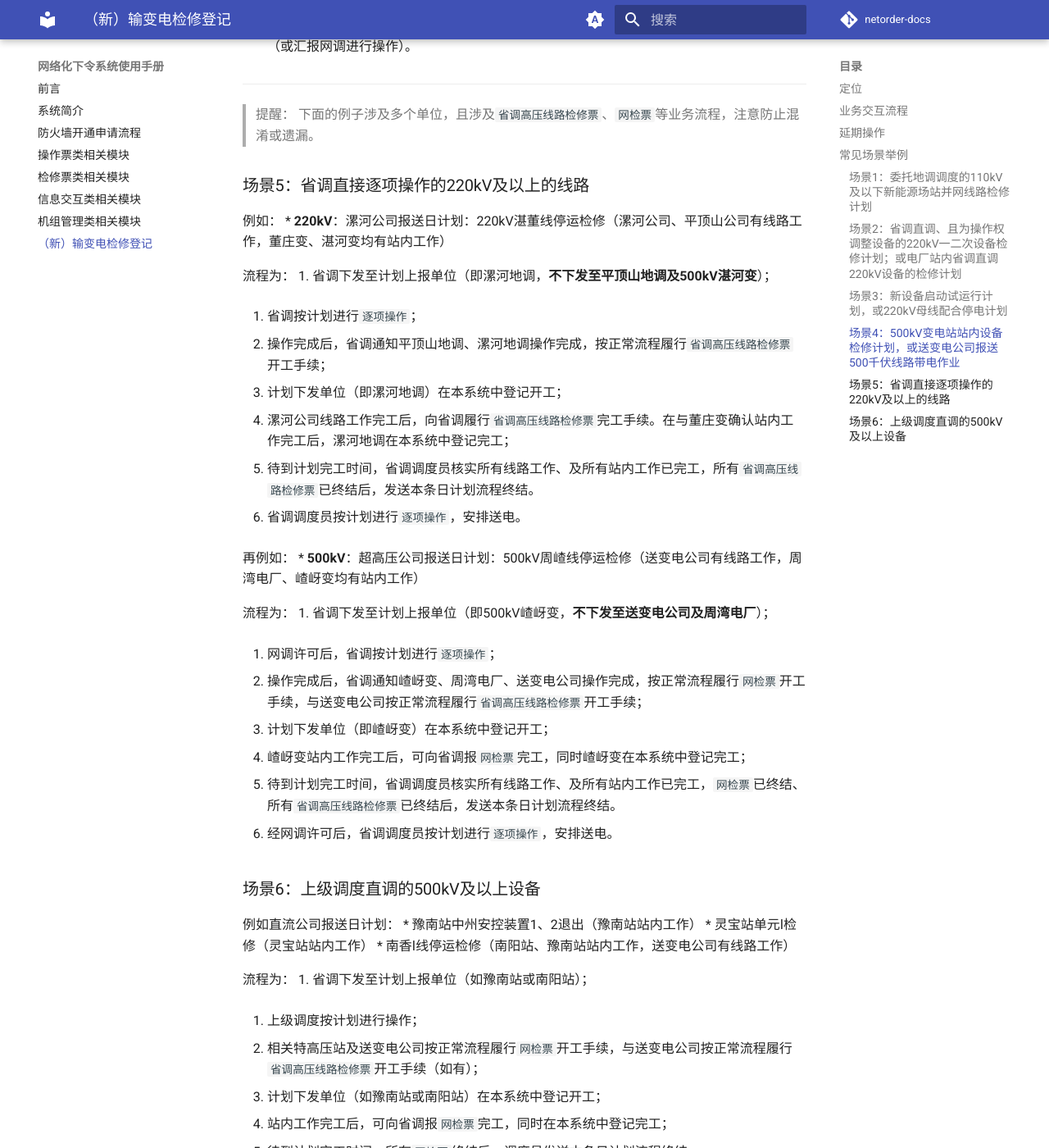
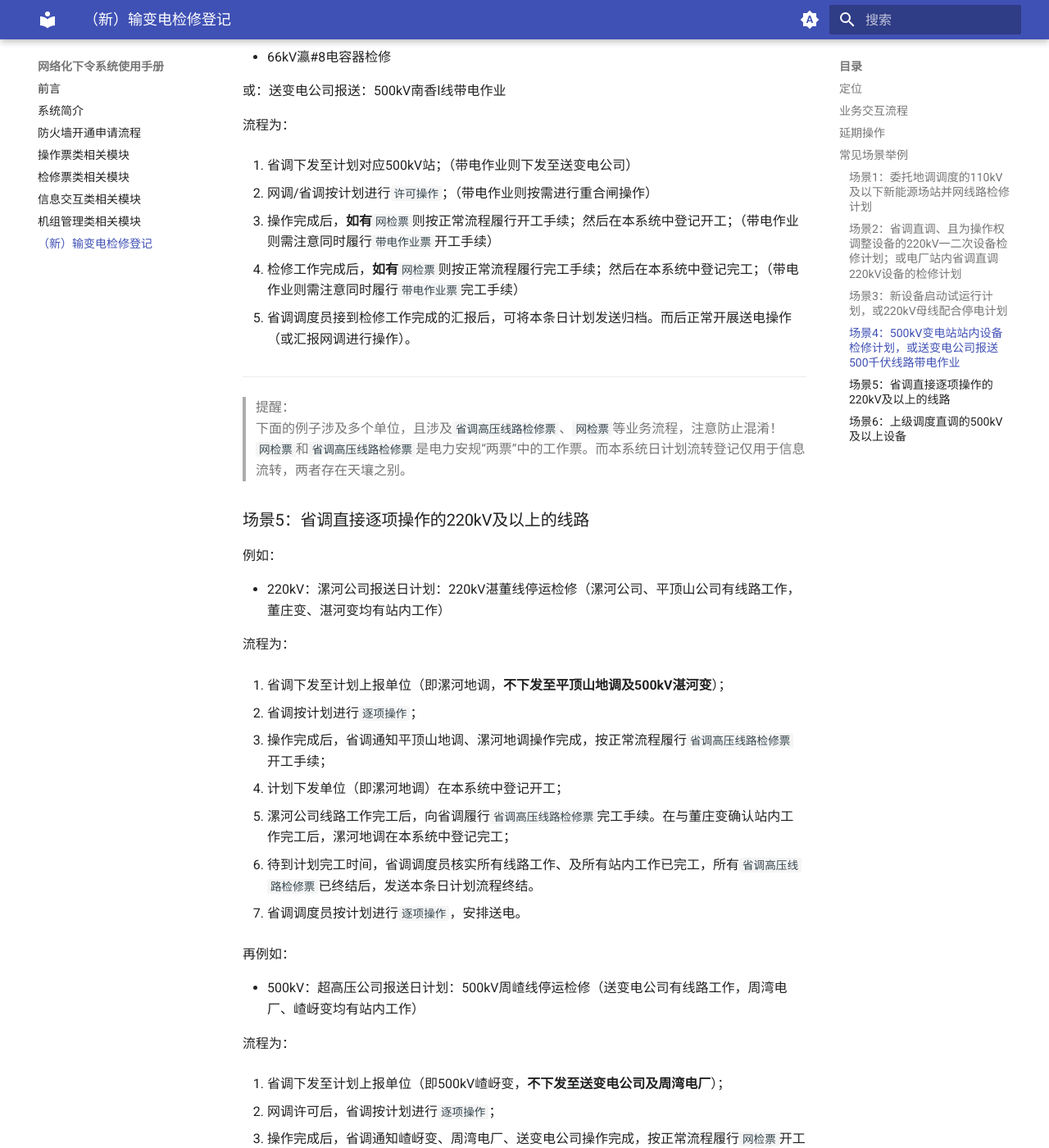
Before and after one commit to majiaqifg/netorder-docs, an MkDocs documentation site: the page built from docs/（新）输变电检修登记.md, in a window 1280 px wide and 1400 px high, scrolled down 2785 px. Shown: the whole window at 82% size. Built offline with MkDocs 1.6.1 and Material for MkDocs 9.7.7, drawn with Linux system fonts in a browser that asks for light colours; comment, search, counter and statistics services are not loaded; some of the changed text lies outside the part shown.

Commit message:
修复了最后一章的bug

```diff
--- a/docs/系统简介.md
+++ b/docs/系统简介.md
@@ -50,8 +50,19 @@
 
 解决方法：调整系统分辨率，按CTRL+鼠标滚轮缩放，将系统分辨率调整至50%-200%进行观察。
 
-### 3. 变电站电脑无法进入网络化下令网页
+### 3. 220kV变电站电脑无法进入网络化下令网页
 
 可能原因：未申请开通防火墙。
 
 解决方法：按照防火墙开通申请流程（`常用下载`中可下载），申请开通防火墙。
+
+### 4. 220kV运维班管辖的变电站变了，签收的运维班需要调整怎么办
+
+解决方法：一个运维班的账号只能签收预发至本班运维的站的逐项票。先确认该变电站对应的新运维班的电脑能否登录系统。
+若能登录，但收不到省调的预发逐项票，联系省调专责修改系统后台逻辑。
+若不能登录，先按前文流程，申请开通防火墙。
+
+### 5. 本单位新进了几名人员，如何为他们开通系统账号？
+
+解决方法：首先确认新进人员已在省调OMS中完成持证上岗考试。在系统中可以查其是否有持证上岗证书。有证书则必有账号。
+若已有证，则无需申请，本系统定期同步人员信息。若无证，则先参加持证上岗考试。
--- a/docs/（新）输变电检修登记.md
+++ b/docs/（新）输变电检修登记.md
@@ -2,7 +2,9 @@
 
 ## 定位
 
-应调度处领导要求，为推动OMS日计划中计划闭环，在网络化下令中开发了本模块，可实现已达到调度执行环节的输变电检修计划的相关流程管理，并最终实现日计划的统一闭环管理。
+应调度处领导要求，为推动OMS日计划中计划闭环，在网络化下令中开发了本模块。
+
+主要用于现已达到调度执行环节的输变电检修计划的相关流程管理，并最终实现日计划的统一闭环。
 
 > **注意：
 本登记流程不是检修票
@@ -15,9 +17,9 @@
 对于某条已批准的日计划流程，正常交互流程为：
 
 1. 下发：省调调度员接到计划处送通知的次日检修计划后，需要将本条计划通过网络化系统下发，默认下发至上报单位，无需像网检票一样现场签收后调度员确认再发送至`待开工`流程。
-    >提醒：
-    > * 默认下发单位为计划上报单位，若需调整可手动调整。
-    > * 批量下发功能正在开发中，计划3月上线。
+
+>提醒：
+>默认下发单位为计划上报单位，若需调整可手动调整。批量下发均使用默认单位。
 
 2. 开工登记：厂站、地调等计划上报单位，在现场开工后，需要及时在系统登记开工。该流程无需调度员手动确认，但可手动退回；
 
@@ -54,11 +56,12 @@
 ### 场景2：省调直调、且为操作权调整设备的220kV一二次设备检修计划；或电厂站内省调直调220kV设备的检修计划
 
 例如：
-* 濮阳供电公司报送日计划：沃220kV西母PT检修
-* 洛阳供电公司报送日计划：220kV九兴线停运检修
-* 焦作供电公司报送日计划：220kV阳洛变退出第二套母差
-* 三门峡供电公司报送日计划：220kV虢都变双套稳控装置轮退
-* 棉山电厂报送日计划：棉220kV北母西段停运检修
+
+- 濮阳供电公司报送日计划：沃220kV西母PT检修
+- 洛阳供电公司报送日计划：220kV九兴线停运检修
+- 焦作供电公司报送日计划：220kV阳洛变退出第二套母差
+- 三门峡供电公司报送日计划：220kV虢都变双套稳控装置轮退
+- 棉山电厂报送日计划：棉220kV北母西段停运检修
 
 此类场景流程与前文类似，为：
 
@@ -73,8 +76,9 @@
 ### 场景3：新设备启动试运行计划，或220kV母线配合停电计划
 
 例如：
-* 焦作供电公司报送日计划：220kV阳洛变#2主变启动试运行
-* 濮阳供电公司报送日计划：策220kV南母腾空备用，配合新线路启动试运行
+
+- 焦作供电公司报送日计划：220kV阳洛变#2主变启动试运行
+- 濮阳供电公司报送日计划：策220kV南母腾空备用，配合新线路启动试运行
 
 流程为：
 
@@ -87,10 +91,11 @@
 ### 场景4：500kV变电站站内设备检修计划，或送变电公司报送500千伏线路带电作业
 
 例如，超高压公司报送如下日计划：
-* 祥5033开关转检修
-* 瀛#2主变本体重瓦斯保护退出
-* 湛220kV北段母线第二套母线保护退出
-* 66kV瀛#8电容器检修
+
+- 祥5033开关转检修
+- 瀛#2主变本体重瓦斯保护退出
+- 湛220kV北段母线第二套母线保护退出
+- 66kV瀛#8电容器检修
 
 或：送变电公司报送：500kV南香Ⅰ线带电作业
 
@@ -108,15 +113,18 @@
 
 ---
 
->提醒：
-> 下面的例子涉及多个单位，且涉及`省调高压线路检修票`、`网检票`等业务流程，注意防止混淆或遗漏。
+> 提醒：
+下面的例子涉及多个单位，且涉及`省调高压线路检修票`、`网检票`等业务流程，注意防止混淆！
+`网检票`和`省调高压线路检修票`是电力安规“两票”中的工作票。而本系统日计划流转登记仅用于信息流转，两者存在天壤之别。
 
 ### 场景5：省调直接逐项操作的220kV及以上的线路
 
 例如：
-* **220kV**：漯河公司报送日计划：220kV湛董线停运检修（漯河公司、平顶山公司有线路工作，董庄变、湛河变均有站内工作）
+
+- 220kV：漯河公司报送日计划：220kV湛董线停运检修（漯河公司、平顶山公司有线路工作，董庄变、湛河变均有站内工作）
 
 流程为：
+
 1. 省调下发至计划上报单位（即漯河地调，**不下发至平顶山地调及500kV湛河变**）；
 
 2. 省调按计划进行`逐项操作`；
@@ -132,9 +140,11 @@
 6. 省调调度员按计划进行`逐项操作`，安排送电。
 
 再例如：
-* **500kV**：超高压公司报送日计划：500kV周嵖线停运检修（送变电公司有线路工作，周湾电厂、嵖岈变均有站内工作）
+
+- 500kV：超高压公司报送日计划：500kV周嵖线停运检修（送变电公司有线路工作，周湾电厂、嵖岈变均有站内工作）
 
 流程为：
+
 1. 省调下发至计划上报单位（即500kV嵖岈变，**不下发至送变电公司及周湾电厂**）；
 
 2. 网调许可后，省调按计划进行`逐项操作`；
@@ -152,11 +162,13 @@
 ### 场景6：上级调度直调的500kV及以上设备
 
 例如直流公司报送日计划：
-* 豫南站中州安控装置1、2退出（豫南站站内工作）
-* 灵宝站单元Ⅰ检修（灵宝站站内工作）
-* 南香Ⅰ线停运检修（南阳站、豫南站站内工作，送变电公司有线路工作）
+
+- 豫南站中州安控装置1、2退出（豫南站站内工作）
+- 灵宝站单元Ⅰ检修（灵宝站站内工作）
+- 南香Ⅰ线停运检修（南阳站、豫南站站内工作，送变电公司有线路工作）
 
 流程为：
+
 1. 省调下发至计划上报单位（如豫南站或南阳站）；
 
 2. 上级调度按计划进行操作；
--- a/mkdocs.yml
+++ b/mkdocs.yml
@@ -2,8 +2,7 @@
 site_name: 网络化下令系统使用手册
 site_author: cui_jiaqi
 site_url: https://majiaqifg.github.io/netorder-docs/
-repo_url: https://github.com/majiaqifg/netorder-docs
-repo_name: netorder-docs
+
 
 
 #主题配置
```
Also changed, not shown: docs/index.md (+2 -2 lines), site/404.html, site/index.html, site/search/search_index.json, site/sitemap.xml, site/信息交互类相关模块/index.html, site/操作票类相关模块/index.html, site/机组管理类相关模块/index.html, site/检修票类相关模块/index.html, site/系统简介/index.html, site/防火墙开通申请流程/index.html, site/（新）输变电检修登记/index.html, 1 other file.
